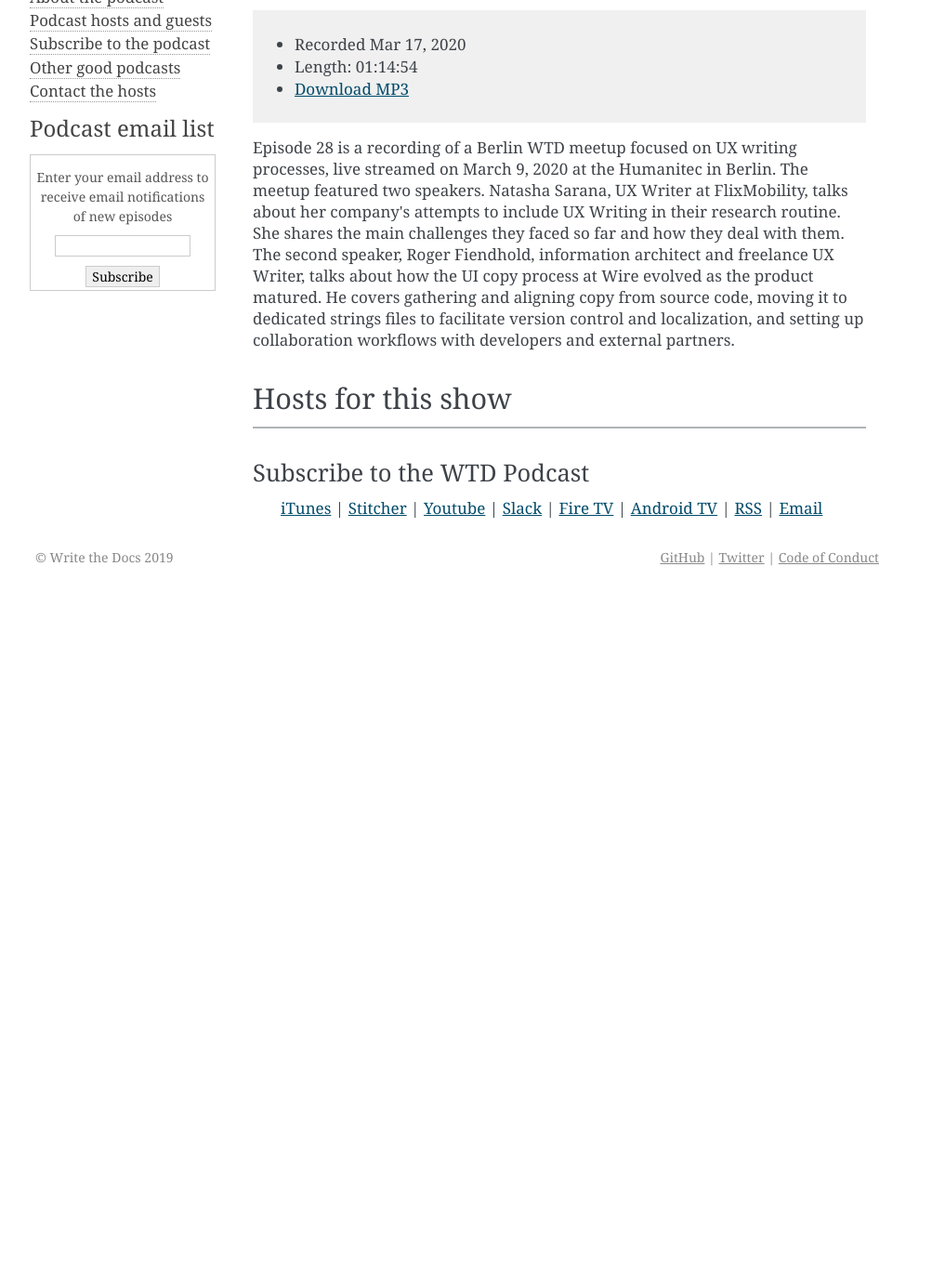
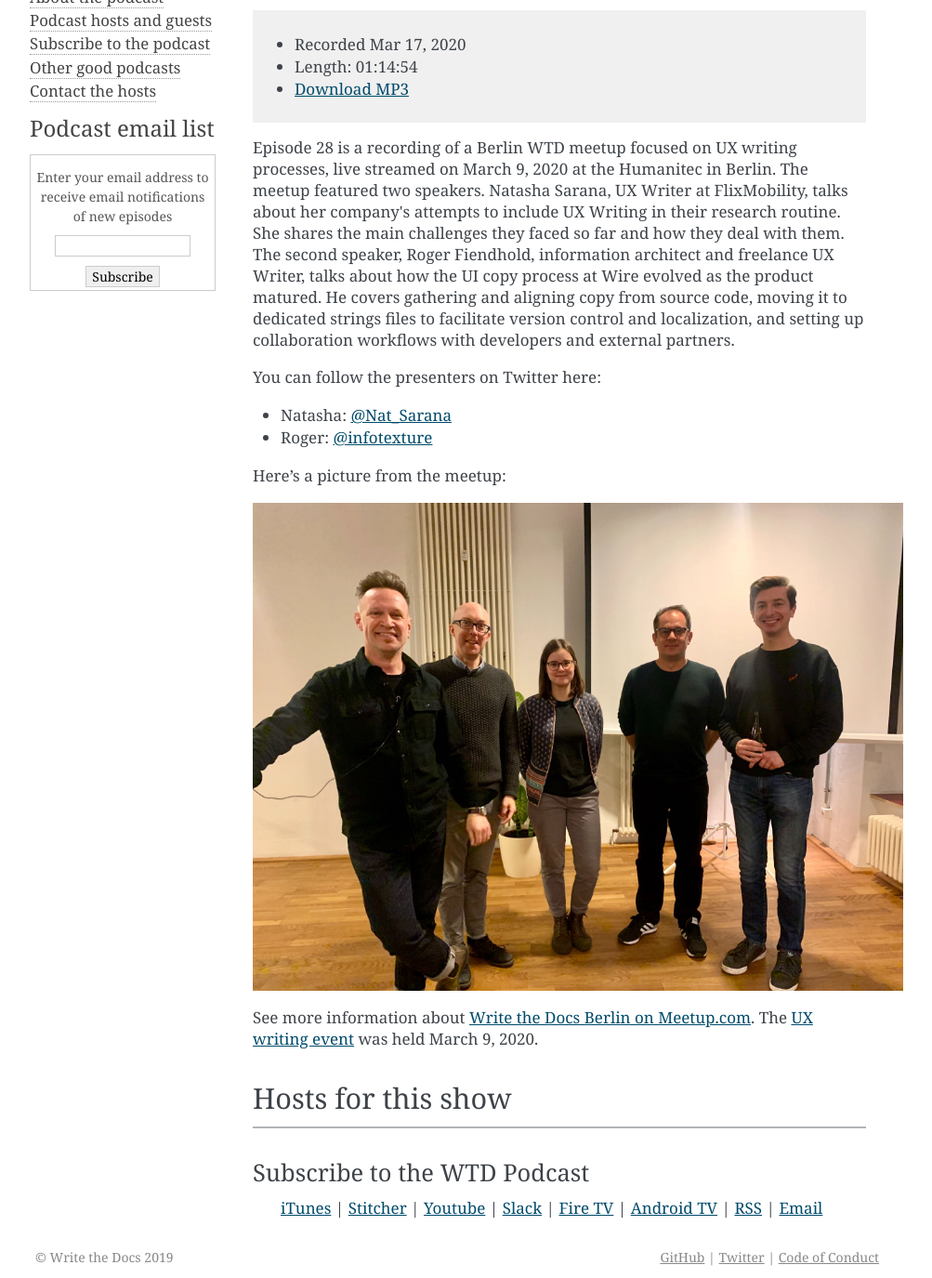
Before and after one commit to writethedocspodcast/writethedocspodcast.github.io, a Jekyll site: the page built from _posts/2020-03-17-episode-28-ux-writing-berlin-meetup.md, in a window 1280 px wide and 1400 px high, scrolled down 547 px, cut to the strip 25-1400 px from the top of the window. Shown: the whole strip at 93% size, without its empty margins (148-1151 px from the left). Built offline with Jekyll 4.4.1, drawn with Linux system fonts in a browser that asks for light colours; comment, search, counter and statistics services are not loaded; before the commit the page ends 1194 px from its top, so only the background shows below that.

Commit message:
updated with graphics

```diff
--- a/_posts/2020-03-17-episode-28-ux-writing-berlin-meetup.md
+++ b/_posts/2020-03-17-episode-28-ux-writing-berlin-meetup.md
@@ -23,3 +23,13 @@ mp4_length: 125995624
 mp4_thumbnail: assets/img/episodethumbs/episode28_ux_writing.png
 # make thumb 378px high by 478px wide. this image appears in FTV app only
 ---
+
+You can follow the presenters on Twitter here:
+* Natasha: [@Nat_Sarana](https://twitter.com/Nat_Sarana)
+* Roger: [@infotexture](https://twitter.com/infotexture)
+
+Here's a picture from the meetup:
+
+<a href="https://twitter.com/humanitec_com/status/1237712702786670592"><img src="/assets/img/meetups/berlinux.jpeg" style="max-width: 700px" /></a>
+
+See more information about [Write the Docs Berlin on Meetup.com](https://www.meetup.com/Write-The-Docs-Berlin/). The [UX writing event](https://www.meetup.com/Write-The-Docs-Berlin/events/268683447/) was held March 9, 2020.
```
Also changed, not shown: assets/img/meetups/berlinux.jpeg (added).
